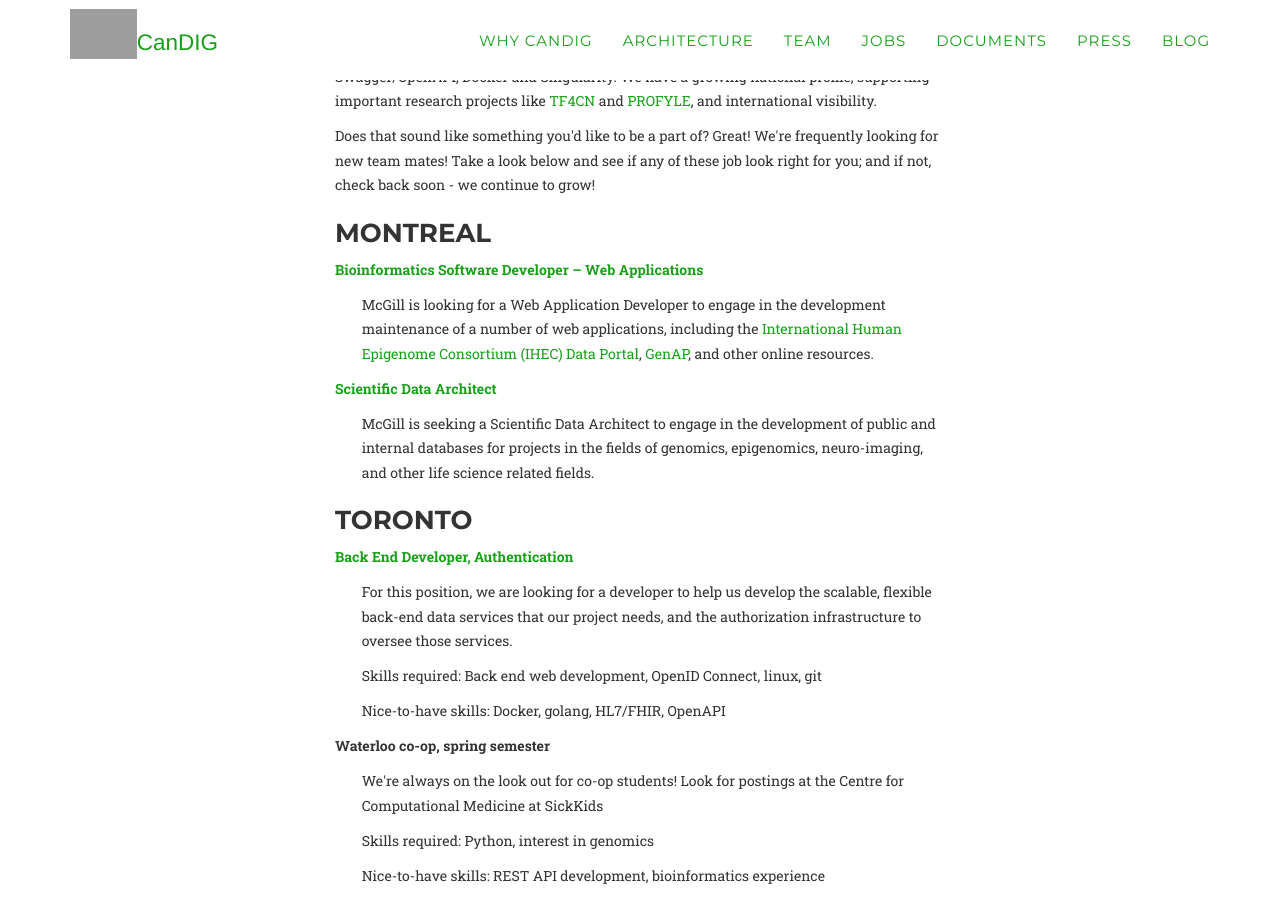
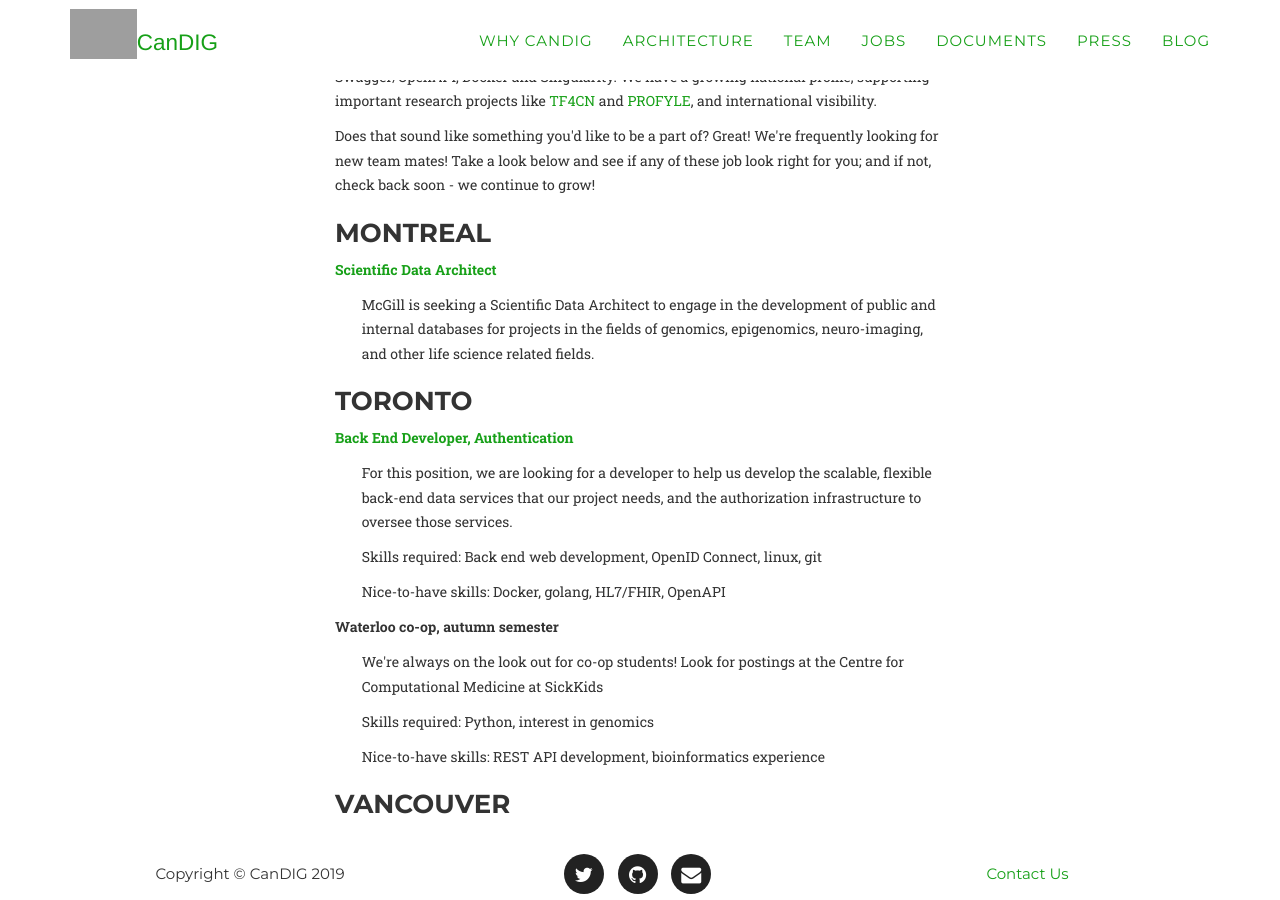
Before and after one commit to CanDIG/candig.github.io, a Jekyll site: the page built from _pages/jobs.html, in a window 1280 px wide and 900 px high, scrolled down 513 px. Built offline with Jekyll 4.4.1, drawn with Linux system fonts in a browser that asks for light colours; some web fonts are replaced; grey boxes are pictures that could not be loaded.

Commit message:
McGill webdev job filled

```diff
--- a/_data/jobs/listings.yml
+++ b/_data/jobs/listings.yml
@@ -1,9 +1,3 @@
-- title: Bioinformatics Software Developer – Web Applications
-  site: Candidan Centre for Computational Genomics at McGille
-  city: Montreal
-  url: http://www.computationalgenomics.ca/job_bioinformatics-software-developer_web-applications/
-  description: McGill is looking for a Web Application Developer to engage in the development maintenance of a number of web applications, including the <a href="https://epigenomesportal.ca/ihec/">International Human Epigenome Consortium (IHEC) Data Portal</a>, <a href="https://genap.ca">GenAP</a>, and other online resources.
-
 - title: Scientific Data Architect
   site: Candidan Centre for Computational Genomics at McGill
   city: Montreal
@@ -18,7 +12,7 @@
   needed_skills: Back end web development, OpenID Connect, linux, git
   nice_to_have: Docker, golang, HL7/FHIR, OpenAPI
 
-- title: Waterloo co-op, spring semester
+- title: Waterloo co-op, autumn semester
   site: The Hospital for Sick Children
   city: Toronto
   description: We're always on the look out for co-op students!  Look for postings at the Centre for Computational Medicine at SickKids
```
